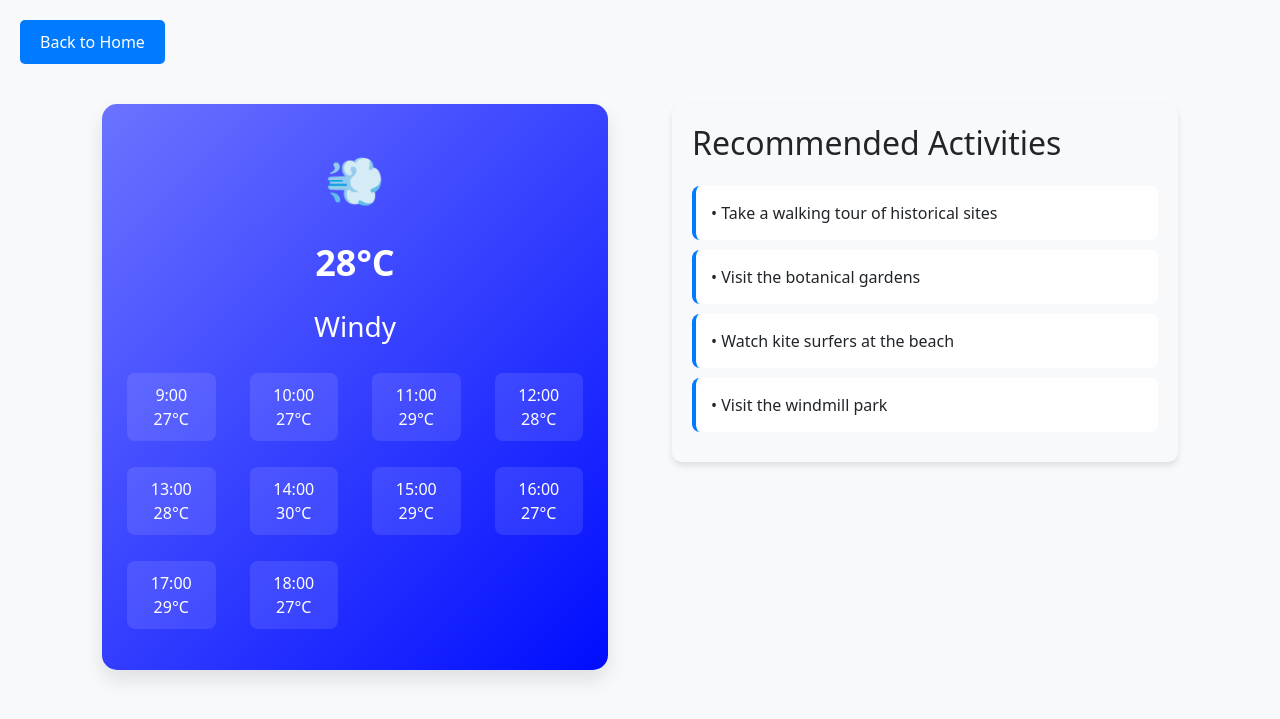
After one commit to EG-Rahulpanwar/my-blog, a PHP site: page /weather.php in a window 1280 px wide. The commit adds this page. Shown: the top 719 px of the page. Run offline with PHP 8.4, Linux system fonts and the light colour scheme.

Commit message:
added some pages for weather

```diff
--- /dev/null
+++ b/weather.php
@@ -0,0 +1,167 @@
+<?php
+// Sample weather data
+$weather_conditions = ["Sunny", "Rainy", "Cloudy", "Windy"];
+$current_weather = $weather_conditions[array_rand($weather_conditions)];
+$temperature = rand(15, 35);
+
+function getActivities($weather, $temperature) {
+    $activities = [];
+
+    if ($temperature >= 30) {
+        $activities[] = "Visit our city's water parks";
+        $activities[] = "Enjoy ice cream at the famous city square";
+    } elseif ($temperature >= 20) {
+        $activities[] = "Take a walking tour of historical sites";
+        $activities[] = "Visit the botanical gardens";
+    } else {
+        $activities[] = "Visit our indoor museums";
+        $activities[] = "Try local cafes and restaurants";
+    }
+
+    switch($weather) {
+        case "Sunny":
+            $activities[] = "Have a picnic in Central Park";
+            $activities[] = "Visit the outdoor market";
+            break;
+        case "Rainy":
+            $activities[] = "Visit the city art gallery";
+            $activities[] = "Enjoy a movie at our vintage theater";
+            break;
+        case "Cloudy":
+            $activities[] = "Take photos of the city skyline";
+            $activities[] = "Visit the shopping district";
+            break;
+        case "Windy":
+            $activities[] = "Watch kite surfers at the beach";
+            $activities[] = "Visit the windmill park";
+            break;
+    }
+
+    return $activities;
+}
+
+$todays_activities = getActivities($current_weather, $temperature);
+?>
+
+<!DOCTYPE html>
+<html lang="en">
+<head>
+    <meta charset="UTF-8">
+    <meta name="viewport" content="width=device-width, initial-scale=1.0">
+    <title>Today in Our City</title>
+    <!-- Bootstrap CSS -->
+    <link href="https://cdn.jsdelivr.net/npm/bootstrap@5.3.0/dist/css/bootstrap.min.css" rel="stylesheet">
+    <style>
+        .weather-card {
+            background: linear-gradient(135deg, #6B73FF 0%, #000DFF 100%);
+            color: white;
+            border-radius: 15px;
+            padding: 20px;
+            margin: 20px;
+            box-shadow: 0 10px 20px rgba(0,0,0,0.1);
+        }
+
+        .activity-box {
+            background-color: #f8f9fa;
+            border-radius: 10px;
+            padding: 20px;
+            margin: 20px;
+            box-shadow: 0 4px 6px rgba(0,0,0,0.1);
+        }
+
+        .activity-item {
+            background-color: white;
+            padding: 15px;
+            margin: 10px 0;
+            border-radius: 8px;
+            border-left: 4px solid #007bff;
+        }
+
+        .forecast-item {
+            background-color: rgba(255,255,255,0.1);
+            padding: 10px;
+            margin: 5px;
+            border-radius: 8px;
+            text-align: center;
+        }
+
+        .back-button {
+            margin: 20px;
+            padding: 10px 20px;
+            background-color: #007bff;
+            color: white;
+            text-decoration: none;
+            border-radius: 5px;
+            display: inline-block;
+        }
+
+        .back-button:hover {
+            background-color: #0056b3;
+            color: white;
+        }
+
+        .weather-icon {
+            font-size: 48px;
+            margin: 20px 0;
+        }
+
+        .temperature {
+            font-size: 36px;
+            font-weight: bold;
+            margin: 20px 0;
+        }
+    </style>
+</head>
+<body class="bg-light">
+    <a href="homepage.php" class="back-button">Back to Home</a>
+
+    <div class="container">
+        <div class="row">
+            <!-- Weather Card -->
+            <div class="col-md-6">
+                <div class="weather-card text-center">
+                    <div class="weather-icon">
+                        <?php
+                        $weather_icons = [
+                            'Sunny' => '☀️',
+                            'Rainy' => '🌧️',
+                            'Cloudy' => '☁️',
+                            'Windy' => '💨'
+                        ];
+                        echo $weather_icons[$current_weather] ?? '🌈';
+                        ?>
+                    </div>
+                    <div class="temperature"><?php echo $temperature; ?>°C</div>
+                    <h3><?php echo $current_weather; ?></h3>
+
+                    <div class="row mt-4">
+                        <?php
+                        for($hour = 9; $hour <= 18; $hour++) {
+                            $hourly_temp = $temperature + rand(-2, 2);
+                            echo "<div class='col-4 col-md-3 mb-3'>
+                                    <div class='forecast-item'>
+                                        <div>$hour:00</div>
+                                        <div>{$hourly_temp}°C</div>
+                                    </div>
+                                  </div>";
+                        }
+                        ?>
+                    </div>
+                </div>
+            </div>
+
+            <!-- Activities Section -->
+            <div class="col-md-6">
+                <div class="activity-box">
+                    <h2 class="mb-4">Recommended Activities</h2>
+                    <?php foreach($todays_activities as $activity): ?>
+                        <div class="activity-item">
+                            • <?php echo $activity; ?>
+                        </div>
+                    <?php endforeach; ?>
+                </div>
+            </div>
+        </div>
+    </div>
+</body>
+</html>
```
Also changed, not shown: Learning.php (deleted, +0 -16 lines), homepage.php (+27 -5 lines).
